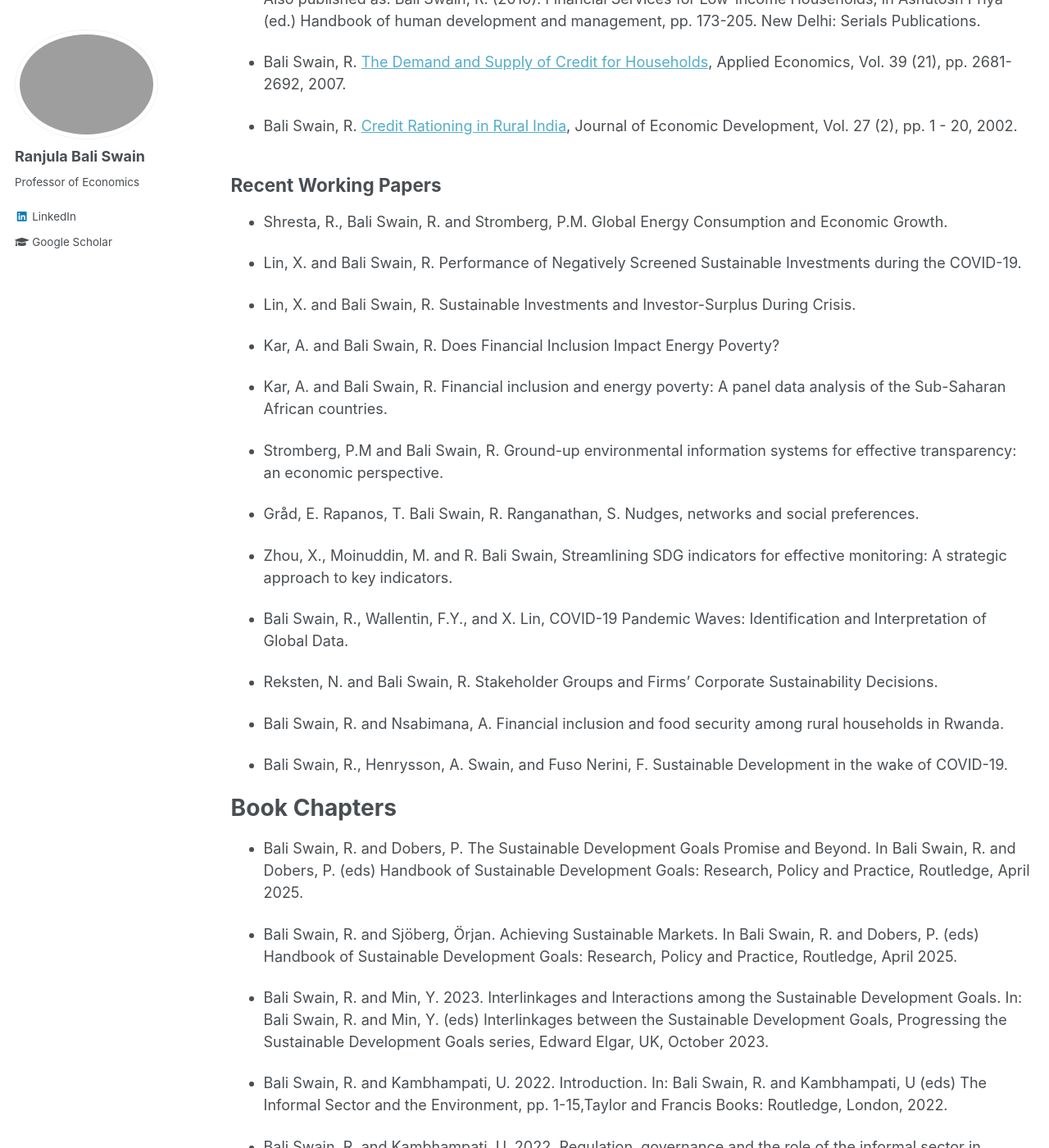
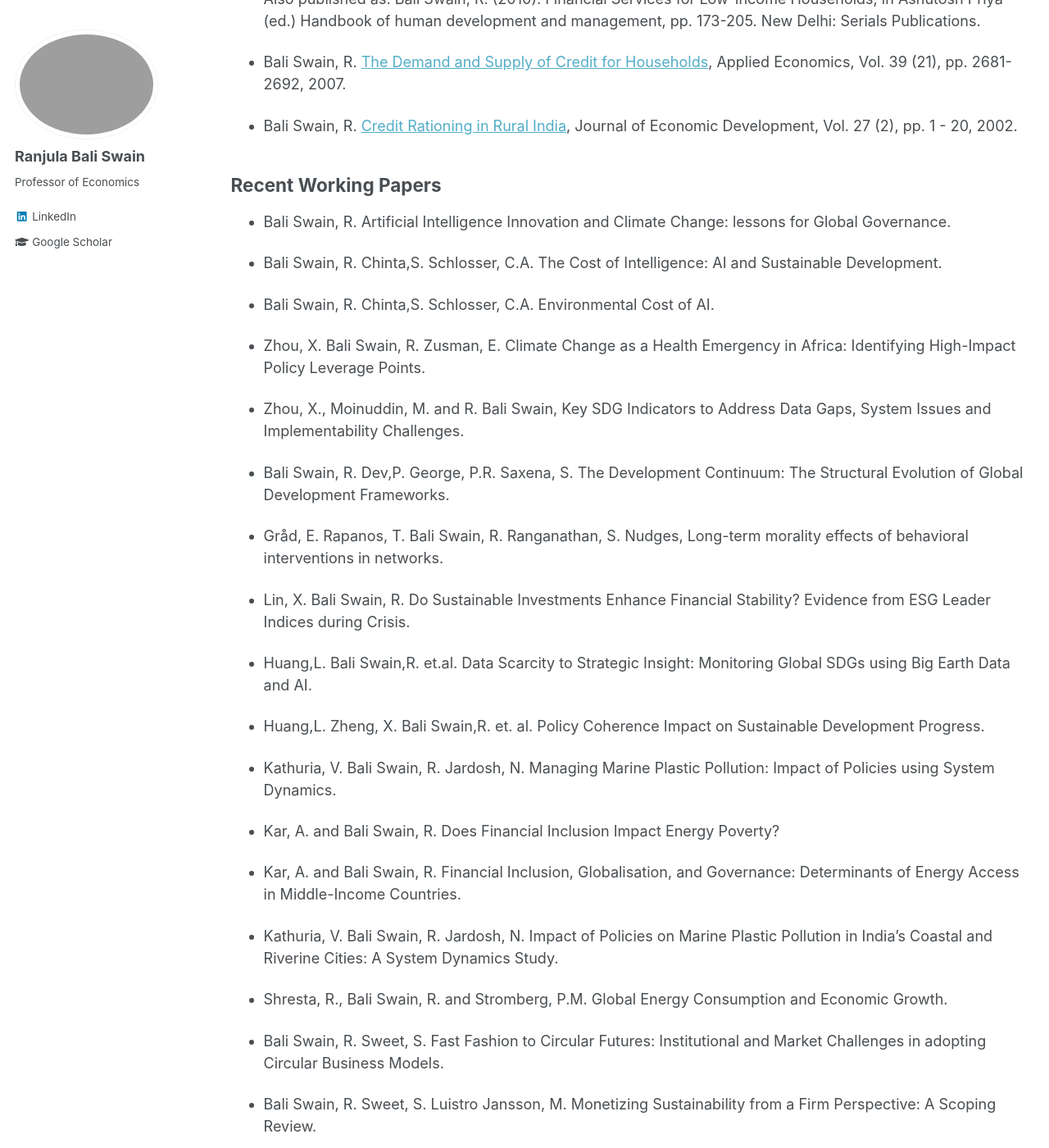
Before and after one commit to ranjbali/ranjbali.github.io, a Jekyll site: the page built from _pages/publications.md, in a window 1280 px wide and 1400 px high, scrolled down 3562 px. Shown: the whole window at 82% size. Built offline with Jekyll 4.4.1, drawn with Linux system fonts in a browser that asks for light colours.

Commit message:
Update recent working papers and book chapters

```diff
--- a/_pages/publications.md
+++ b/_pages/publications.md
@@ -101,29 +101,43 @@ Also published as:  Bali Swain, R.  (2010). Financial Services for Low-income Ho
 
 ## Recent Working Papers
 
-* Shresta, R., Bali Swain, R. and Stromberg, P.M. Global Energy Consumption and Economic Growth.
+* Bali Swain, R. Artificial Intelligence Innovation and Climate Change: lessons for Global Governance.
 
-* Lin, X. and Bali Swain, R. Performance of Negatively Screened Sustainable Investments during the COVID-19.
+* Bali Swain, R. Chinta,S. Schlosser, C.A. The Cost of Intelligence: AI and Sustainable Development.
 
-* Lin, X. and Bali Swain, R. Sustainable Investments and Investor-Surplus During Crisis.
+* Bali Swain, R. Chinta,S. Schlosser, C.A. Environmental Cost of AI.
+
+* Zhou, X. Bali Swain, R. Zusman, E. Climate Change as a Health Emergency in Africa: Identifying High-Impact Policy Leverage Points.
+
+* Zhou, X., Moinuddin, M. and R. Bali Swain, Key SDG Indicators to Address Data Gaps, System Issues and Implementability Challenges.
+
+* Bali Swain, R. Dev,P. George, P.R. Saxena, S. The Development Continuum: The Structural Evolution of Global Development Frameworks.
+
+* Gråd, E. Rapanos, T. Bali Swain, R. Ranganathan, S. Nudges, Long-term morality effects of behavioral interventions in networks.
+
+* Lin, X. Bali Swain, R. Do Sustainable Investments Enhance Financial Stability? Evidence from ESG Leader Indices during Crisis.
+
+* Huang,L. Bali Swain,R. et.al. Data Scarcity to Strategic Insight: Monitoring Global SDGs using Big Earth Data and AI.
+
+* Huang,L. Zheng, X. Bali Swain,R. et. al. Policy Coherence Impact on Sustainable Development Progress.
+
+* Kathuria, V. Bali Swain, R. Jardosh, N. Managing Marine Plastic Pollution: Impact of Policies using System Dynamics.
 
 * Kar, A. and Bali Swain, R. Does Financial Inclusion Impact Energy Poverty?
 
-* Kar, A. and Bali Swain, R. Financial inclusion and energy poverty: A panel data analysis of the Sub-Saharan African countries.
+* Kar, A. and Bali Swain, R. Financial Inclusion, Globalisation, and Governance: Determinants of Energy Access in Middle-Income Countries.
 
-* Stromberg, P.M and Bali Swain, R. Ground-up environmental information systems for effective transparency: an economic perspective.
+* Kathuria, V. Bali Swain, R. Jardosh, N. Impact of Policies on Marine Plastic Pollution in India's Coastal and Riverine Cities: A System Dynamics Study.
 
-* Gråd, E. Rapanos, T. Bali Swain, R. Ranganathan, S. Nudges, networks and social preferences.
+* Shresta, R., Bali Swain, R. and Stromberg, P.M. Global Energy Consumption and Economic Growth.
 
-* Zhou, X., Moinuddin, M. and R. Bali Swain, Streamlining SDG indicators for effective monitoring: A strategic approach to key indicators.
+* Bali Swain, R. Sweet, S. Fast Fashion to Circular Futures: Institutional and Market Challenges in adopting Circular Business Models.
 
-* Bali Swain, R., Wallentin, F.Y., and X. Lin, COVID-19 Pandemic Waves: Identification and Interpretation of Global Data.
+* Bali Swain, R. Sweet, S. Luistro Jansson, M. Monetizing Sustainability from a Firm Perspective: A Scoping Review.
 
 * Reksten, N. and Bali Swain, R. Stakeholder Groups and Firms' Corporate Sustainability Decisions.
 
 * Bali Swain, R. and Nsabimana, A. Financial inclusion and food security among rural households in Rwanda.
-
-* Bali Swain, R., Henrysson, A. Swain, and Fuso Nerini, F. Sustainable Development in the wake of COVID-19.
 
 
 Book Chapters
```
